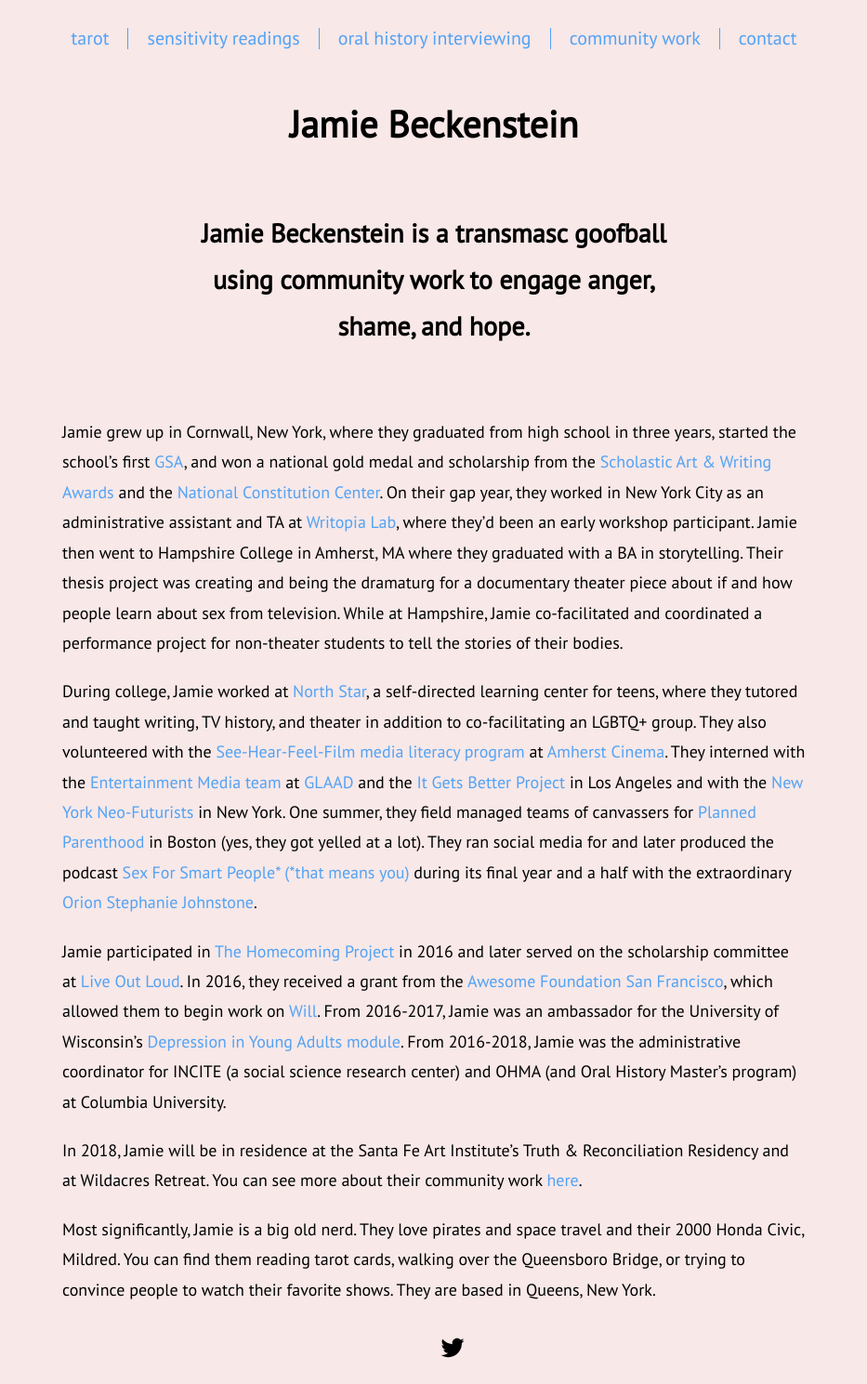
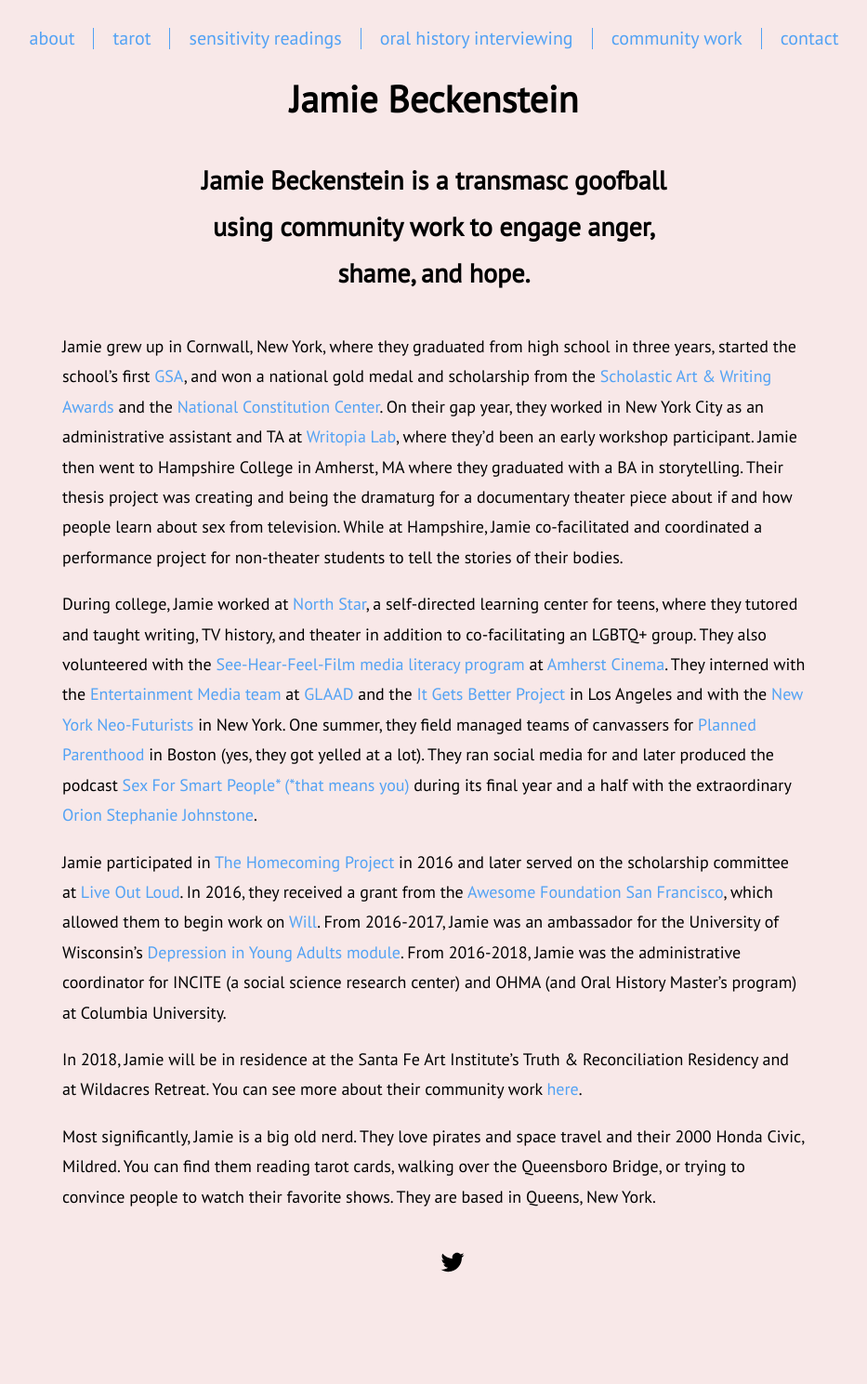
Before and after one commit to jamiebeckenstein/home, a Jekyll site: the page built from index.md, in a window 1280 px wide. Shown: the whole page at 93% size, without its empty margins (173-1106 px from the left). Built offline with Jekyll 4.4.1, drawn with Linux system fonts in a browser that asks for light colours; after the commit the page ends 1397 px from its top, so only the background shows below that.

```diff
--- a/_layouts/default.html
+++ b/_layouts/default.html
@@ -8,7 +8,8 @@
   </head>
   <body>
     <nav class='main-nav'>
-      <a href="https://transembassy.com">tarot </a>
+      <a href="/index">about</a>
+      <a href="/tarot">tarot</a>
       <a href="https://transembassy.com">sensitivity readings</a>
       <a href="https://transembassy.com">oral history interviewing</a>
       <a href="https://transembassy.com">community work</a>
@@ -17,17 +18,17 @@
     </nav>
 
     <header class='header'>
-      <h1>Jamie Beckenstein</h1>
+      <h1>{{page.title}}</h1>
     </header>
 
     <div class='hero-container'>
-      <h2>{{ page.header }}</h2>
+      <h2 class='hero-content'>{{ page.header }}</h2>
     </div>
     <div class="content-container">
+      <div class='alignment-container'>
+        {{ content }}
+      </div>
 
-    {{ content }}
-
-    </div>
     <footer>
       <ul>
         <li>
--- a/css/main.css
+++ b/css/main.css
@@ -15,7 +15,7 @@ head {
   align-items: center;
   flex-direction: row;
   font-size: 20px;
-  margin: 30px 0 20px 0;
+  margin: 30px 0 40px 0;
 }
 
 .main-nav {
@@ -56,32 +56,45 @@ a:hover {
 .about {
   color: black;
 }
+
 .hero-container {
   display: flex;
   justify-content: center;
-  margin: 0 0 20px 0;
+  width: 100%;
+}
+
+.hero-content {
+  max-width: 550px;
+}
+
+h1, h2, h3 {
+  margin: 0;
 }
 
 h2 {
   font-size: 28px;
   font-weight: 600;
-  width: 550px;
   text-align: center;
   line-height: 50px;
 }
+
 .content-container {
   display: flex;
   justify-content: center;
   flex-direction: column;
   align-items: center;
-  margin-top: 40px;
+  margin-top: 20px;
+  width: 100%
+}
+
+.alignment-container {
+  max-width: 800px;
 }
 
 p {
-  max-width: 800px;
-  margin: 10px 0 10px 0;
   font-size: 18px;
   line-height: 180%;
+  margin: 1em 0;
 }
 
 
```
Also changed, not shown: tarot.md (added, +65 -0 lines).
